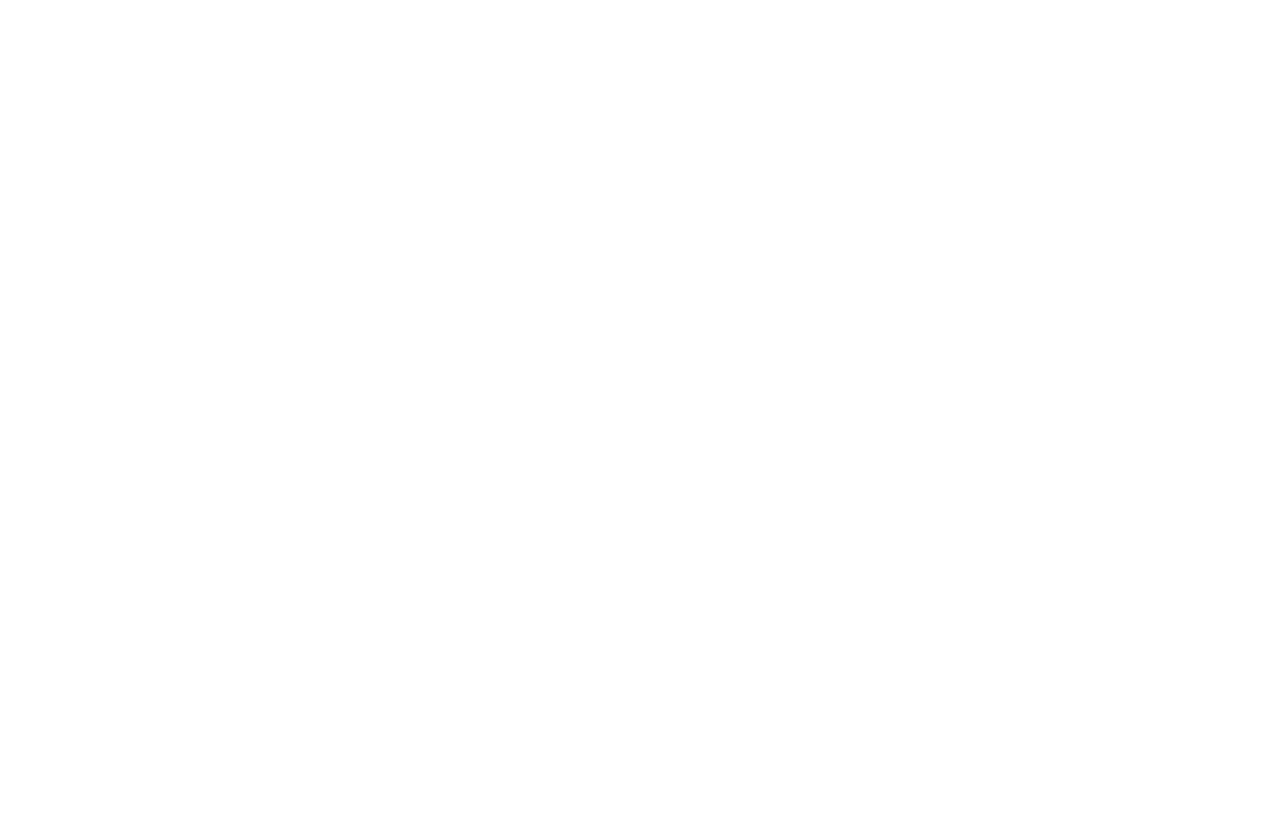
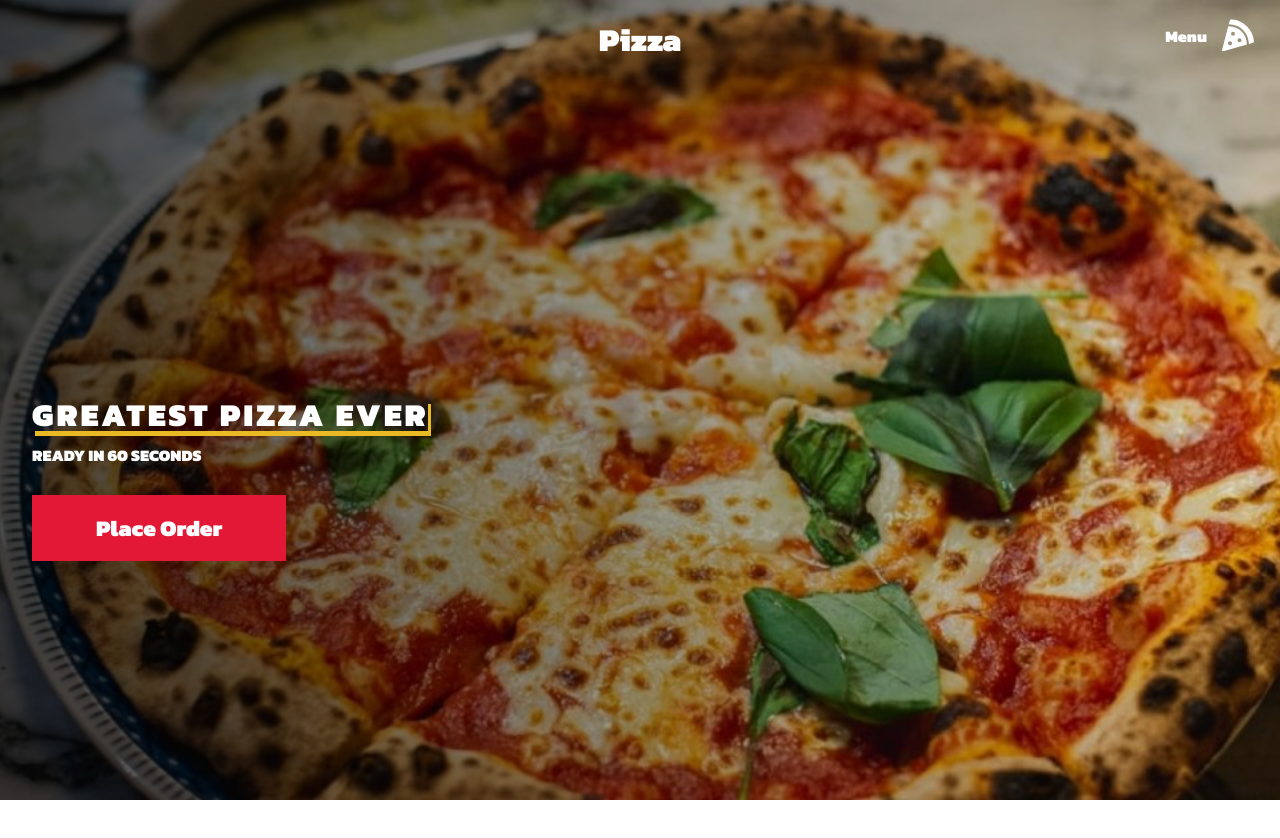
Before and after one commit to Jonghan-park/React_pizza, a React (Create React App) app in the folder front-pizza/: page / in a window 1280 px wide. Shown: the top 838 px of the page. Before the commit the page ends 800 px from the top, so only its background shows below. Built offline with nearby package versions, Linux system fonts and the light colour scheme.

Commit message:
Update Main page

```diff
--- a/front-pizza/src/components/Hero/HeroElements.js
+++ b/front-pizza/src/components/Hero/HeroElements.js
@@ -2,8 +2,61 @@ import styled from "styled-components";
 import ImgBg from '../../images/pizza-3.jpg';
 
 export const HeroContainer = styled.div`
-  background: linear-gradient(to right, rgba(0,0,0,0.7),rgba(0,0,0,0.1)), url() (${ImgBg});
+  background: linear-gradient(to right, rgba(0,0,0,0.7),rgba(0,0,0,0.1)), url(${ImgBg});
   height: 100vh;
   background-position: center;
   background-size: cover;
 `;
+
+export const HeroContent = styled.div`
+  height: calc(100vh -80px);
+  max-height: 100%;
+  width: 100vw;
+  padding: 0rem calc((100vw - 1300px)/2);
+`
+
+export const HeroItems = styled.div`
+  display: flex;
+  flex-direction: column;
+  justify-content: center;
+  align-items: flex-start;
+  height: 100vh;
+  max-height: 100%;
+  padding: 0 2rem;
+  width: 650px;
+  color: #fff;
+  text-transform: uppercase;
+  line-height: 1;
+  font-weight: bold;
+
+  @media screen and (max-width: 650px){
+    width: 100%;
+  }
+`
+
+export const HeroH1 = styled.h1`
+  font-size: clamp(2.5rem 10vw);
+  margin-bottom: 1rem;
+  box-shadow: 3px 5px #e9ba23;
+  letter-spacing: 3px;
+`
+export const HeroP = styled.p`
+  font-size: clamp(2rem 2.5vw 3rem);
+  margin-bottom: 2rem;
+`
+
+export const HeroBtn = styled.button`
+  font-size: 1.4rem;
+  padding: 1rem 4rem;
+  border: none;
+  background: #e31837;
+  color: #fff;
+  transition: 0.2s ease-out;
+
+  &:hover {
+    background: #ffc500;
+    transition: 0.2s ease-out;
+    cursor: pointer;
+    color: #000;
+  }
+`
--- a/front-pizza/src/components/Hero/index.js
+++ b/front-pizza/src/components/Hero/index.js
@@ -1,11 +1,18 @@
 import React from 'react'
 import NavBar from '../Navbar'
-import {HeroContainer} from '../Hero/HeroElements'
+import {HeroContainer, HeroContent, HeroItems, HeroH1, HeroP, HeroBtn} from '../Hero/HeroElements'
 
 const Hero = () => {
   return (
     <HeroContainer>
       <NavBar />
+      <HeroContent>
+        <HeroItems>
+          <HeroH1>Greatest Pizza Ever</HeroH1>
+          <HeroP>Ready in 60 seconds</HeroP>
+          <HeroBtn>Place Order</HeroBtn>
+        </HeroItems>
+      </HeroContent>
     </HeroContainer>
   )
 }
```
